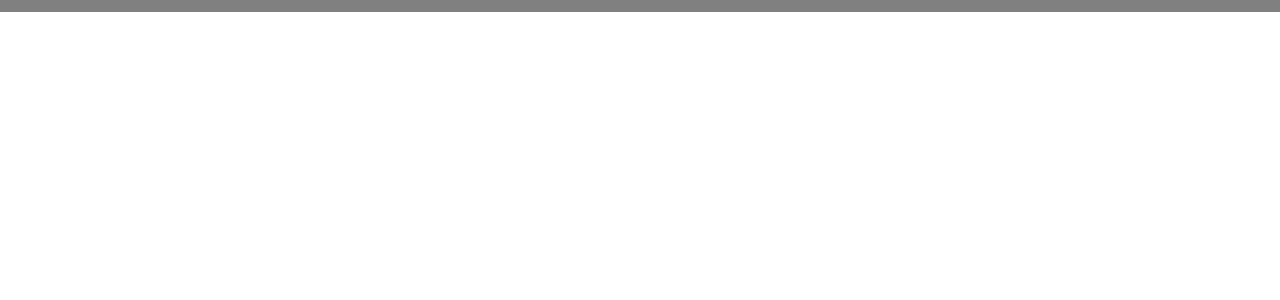
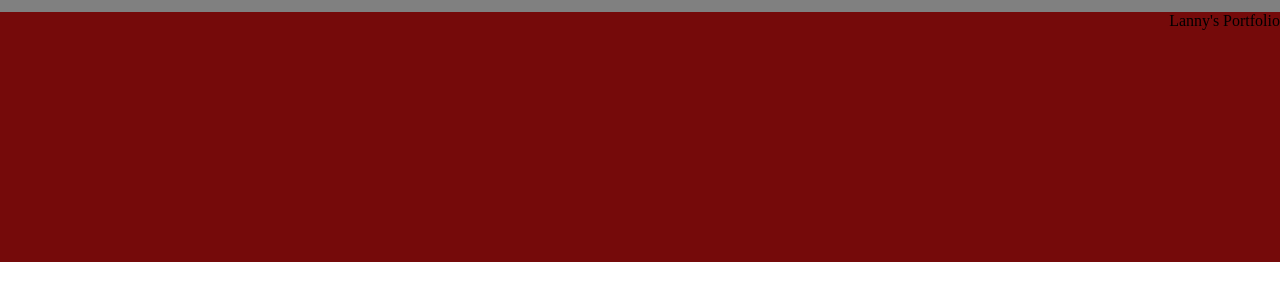
Before and after one commit to LannyLopez/Portfolio, a plain HTML site: page index.html in a window 1280 px wide. Shown: the part 72-372 px from the top of the page. Drawn offline with Linux system fonts and the light colour scheme.

Commit message:
added title?

```diff
--- a/assets/css/style.css
+++ b/assets/css/style.css
@@ -29,3 +29,10 @@ header nav ul li a {
     font-weight: bolder;
     font-size: 22px;
 }
+
+.epxtitle {
+    background: rgb(117, 10, 10);
+    width: 100%;
+    height: 250px;
+    text-align: end;
+}
--- a/index.html
+++ b/index.html
@@ -30,6 +30,10 @@
             </ul>
         </nav>
     </header>
+
+    <div class="epxtitle">
+        <span>Lanny's Portfolio</span>
+    </div>
 </div>
 </body>
 </html>
```
Also changed, not shown: assets/Images/checkered.jpg (added).
